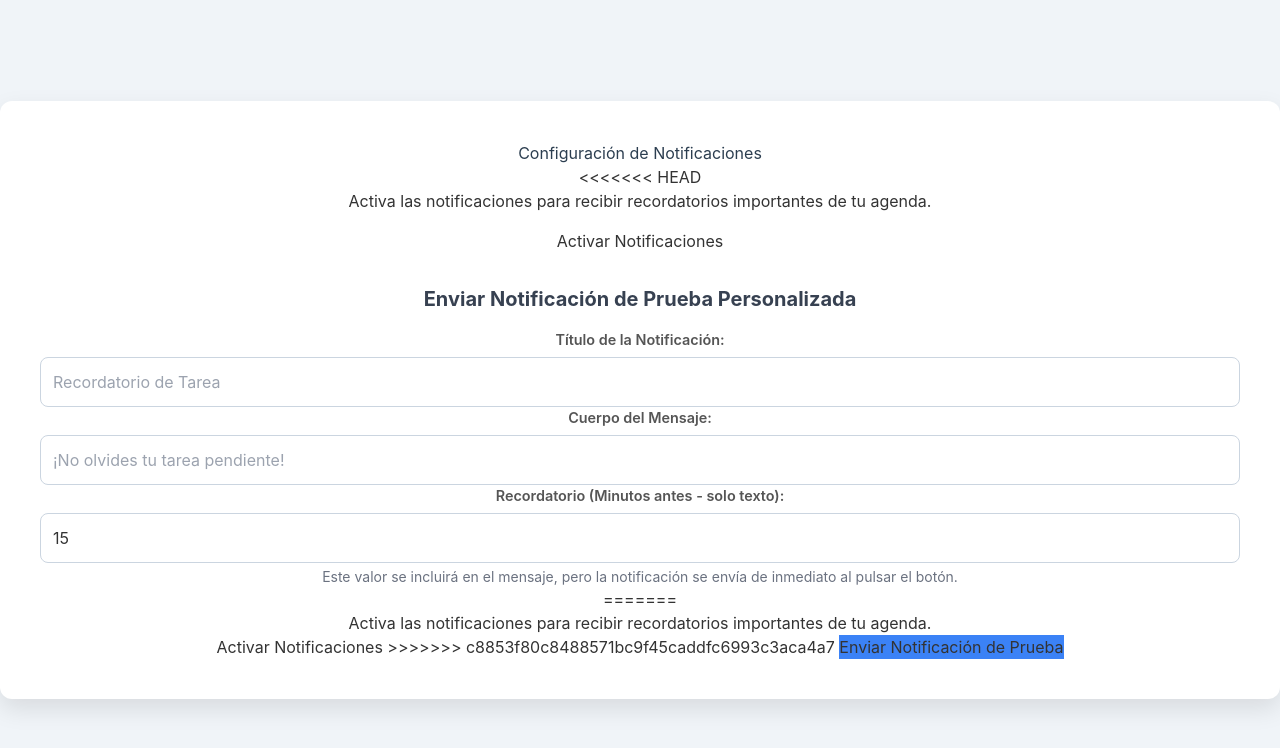
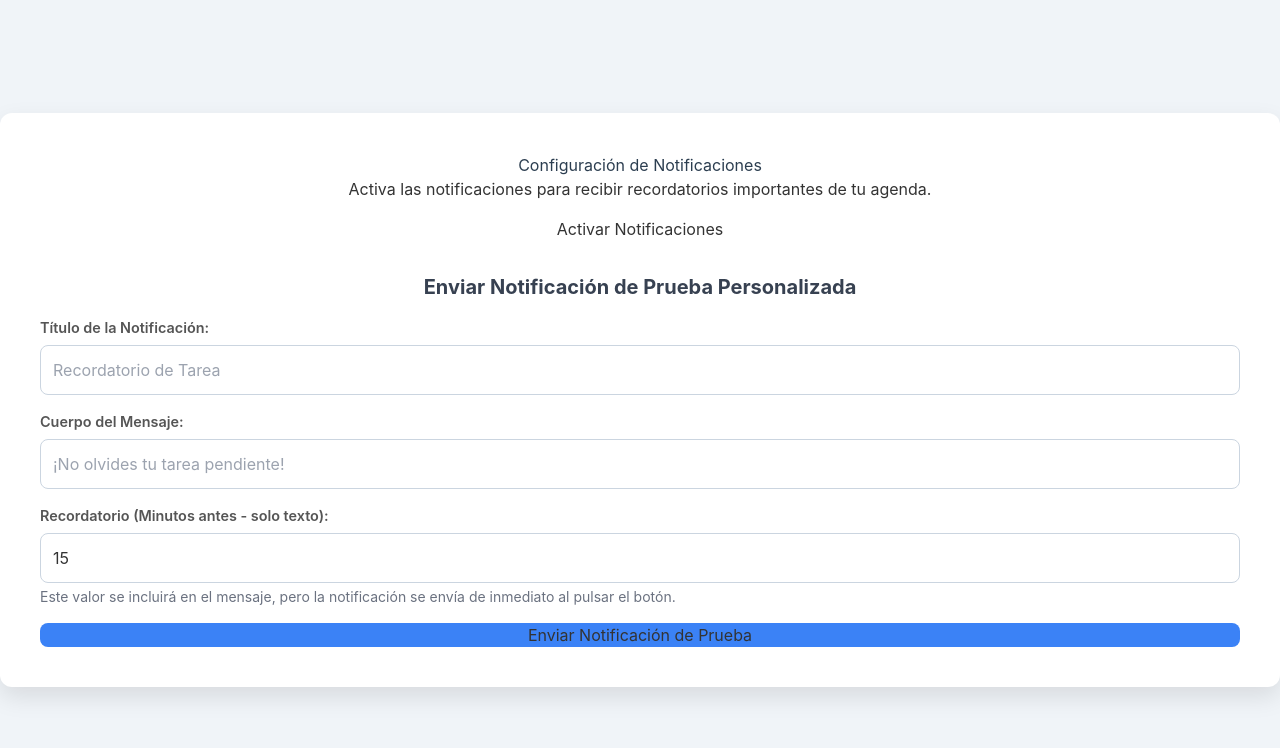
Before and after one commit to Drebak666/MiCalendario, a Flask app: page /notificaciones in a window 1280 px wide. Shown: the top 748 px of the page. Run offline with Flask 3, Linux system fonts and the light colour scheme; some libraries are stand-ins or nearby versions.

Commit message:
Add files via upload

```diff
--- a/templates/notificaciones.html
+++ b/templates/notificaciones.html
@@ -22,11 +22,7 @@
             border-radius: 12px;
             box-shadow: 0 10px 25px rgba(0, 0, 0, 0.1);
             text-align: center;
-<<<<<<< HEAD
             max-width: 450px; /* Aumentado para acomodar los nuevos campos */
-=======
-            max-width: 400px;
->>>>>>> c8853f80c8488571bc9f45caddfc6993c3aca4a7
             width: 90%;
         }
         h1 {
@@ -35,7 +31,6 @@
             margin-bottom: 1.5rem;
             color: #2c3e50;
         }
-<<<<<<< HEAD
         .form-group {
             margin-bottom: 1rem;
             text-align: left;
@@ -56,8 +51,6 @@
             font-size: 1rem;
             box-sizing: border-box; /* Incluir padding en el ancho */
         }
-=======
->>>>>>> c8853f80c8488571bc9f45caddfc6993c3aca4a7
         button {
             background-color: #4CAF50; /* Green */
             color: white;
@@ -99,7 +92,6 @@
 <body>
     <div class="container">
         <h1>Configuración de Notificaciones</h1>
-<<<<<<< HEAD
         <p class="mb-4">Activa las notificaciones para recibir recordatorios importantes de tu agenda.</p>
         <button id="enableNotifications">Activar Notificaciones</button>
 
@@ -121,10 +113,6 @@
             <p class="text-sm text-gray-500 mt-1">Este valor se incluirá en el mensaje, pero la notificación se envía de inmediato al pulsar el botón.</p>
         </div>
 
-=======
-        <p>Activa las notificaciones para recibir recordatorios importantes de tu agenda.</p>
-        <button id="enableNotifications">Activar Notificaciones</button>
->>>>>>> c8853f80c8488571bc9f45caddfc6993c3aca4a7
         <button id="sendTestNotification" class="bg-blue-500 hover:bg-blue-600">Enviar Notificación de Prueba</button>
         <div id="notificationMessage" class="message"></div>
     </div>
@@ -174,12 +162,8 @@
                 // 1. Obtener la clave pública VAPID de tu backend
                 const response = await fetch('/api/vapid_public_key');
                 if (!response.ok) {
-<<<<<<< HEAD
                     const errorDetails = await response.json();
                     throw new Error('Fallo al obtener la clave pública VAPID: ' + (errorDetails.error || response.statusText));
-=======
-                    throw new Error('Fallo al obtener la clave pública VAPID.');
->>>>>>> c8853f80c8488571bc9f45caddfc6993c3aca4a7
                 }
                 const data = await response.json();
                 const vapidPublicKey = data.publicKey;
@@ -234,7 +218,6 @@
 
         // Función de ejemplo para enviar una notificación de prueba (para tus propósitos de desarrollo)
         async function sendTestNotification() {
-<<<<<<< HEAD
             const customTitle = document.getElementById('notificationTitle').value || 'Notificación de Prueba';
             let customBody = document.getElementById('notificationBody').value || 'Esta es una notificación de prueba desde tu aplicación.';
             const minutesBefore = document.getElementById('minutesBefore').value;
@@ -246,8 +229,6 @@
                 customBody = `Recordatorio: ${customBody} (ahora)`;
             }
 
-=======
->>>>>>> c8853f80c8488571bc9f45caddfc6993c3aca4a7
             try {
                 const response = await fetch('/api/send_notification', {
                     method: 'POST',
@@ -255,13 +236,8 @@
                         'Content-Type': 'application/json'
                     },
                     body: JSON.stringify({
-<<<<<<< HEAD
                         title: customTitle,
                         body: customBody,
-=======
-                        title: '¡Prueba de Notificación!',
-                        body: 'Esta es una notificación de prueba desde tu aplicación.',
->>>>>>> c8853f80c8488571bc9f45caddfc6993c3aca4a7
                         icon: '/static/icons/notification-icon.png' // Asegúrate de que este icono exista
                     })
                 });
```
